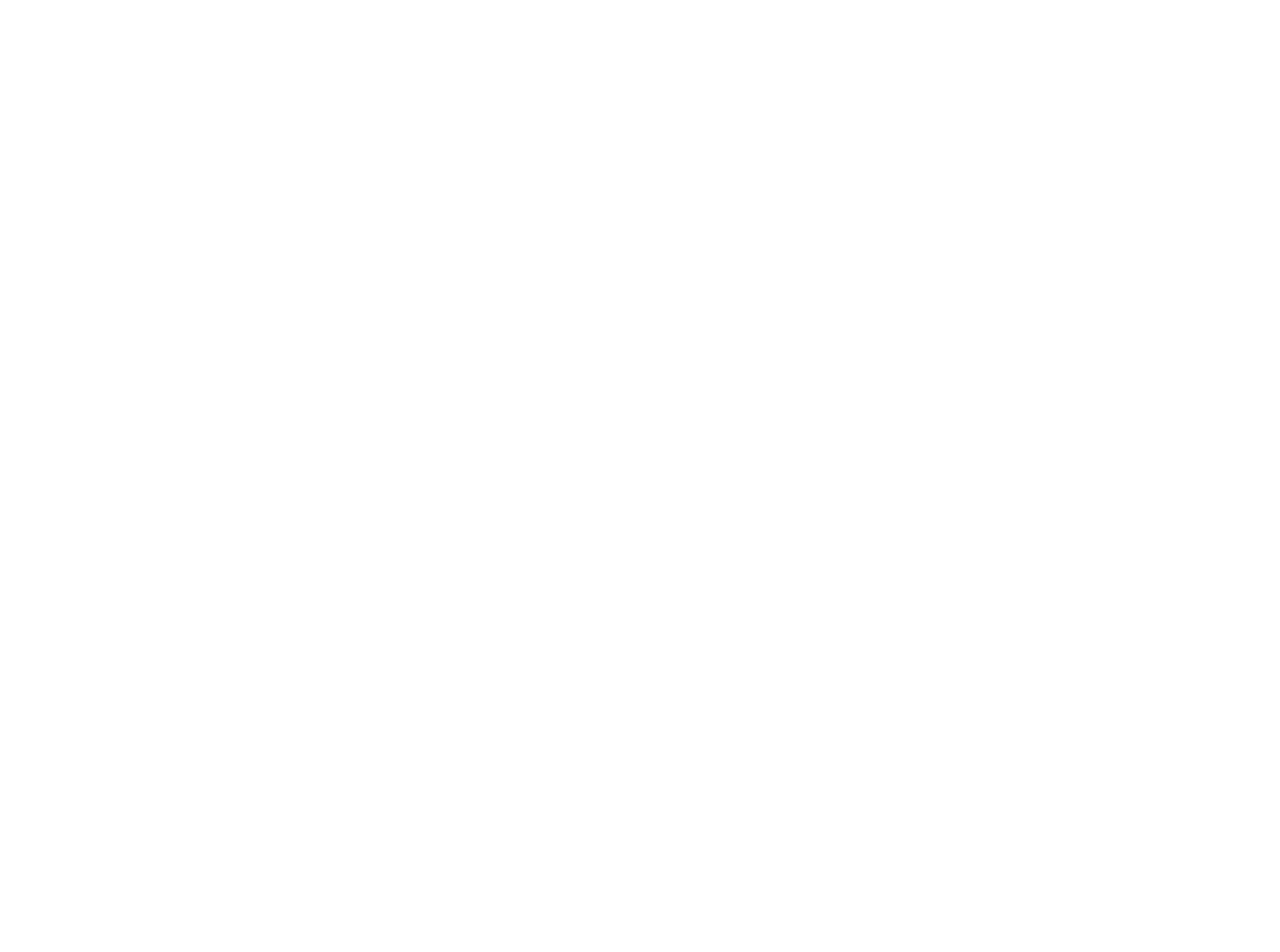
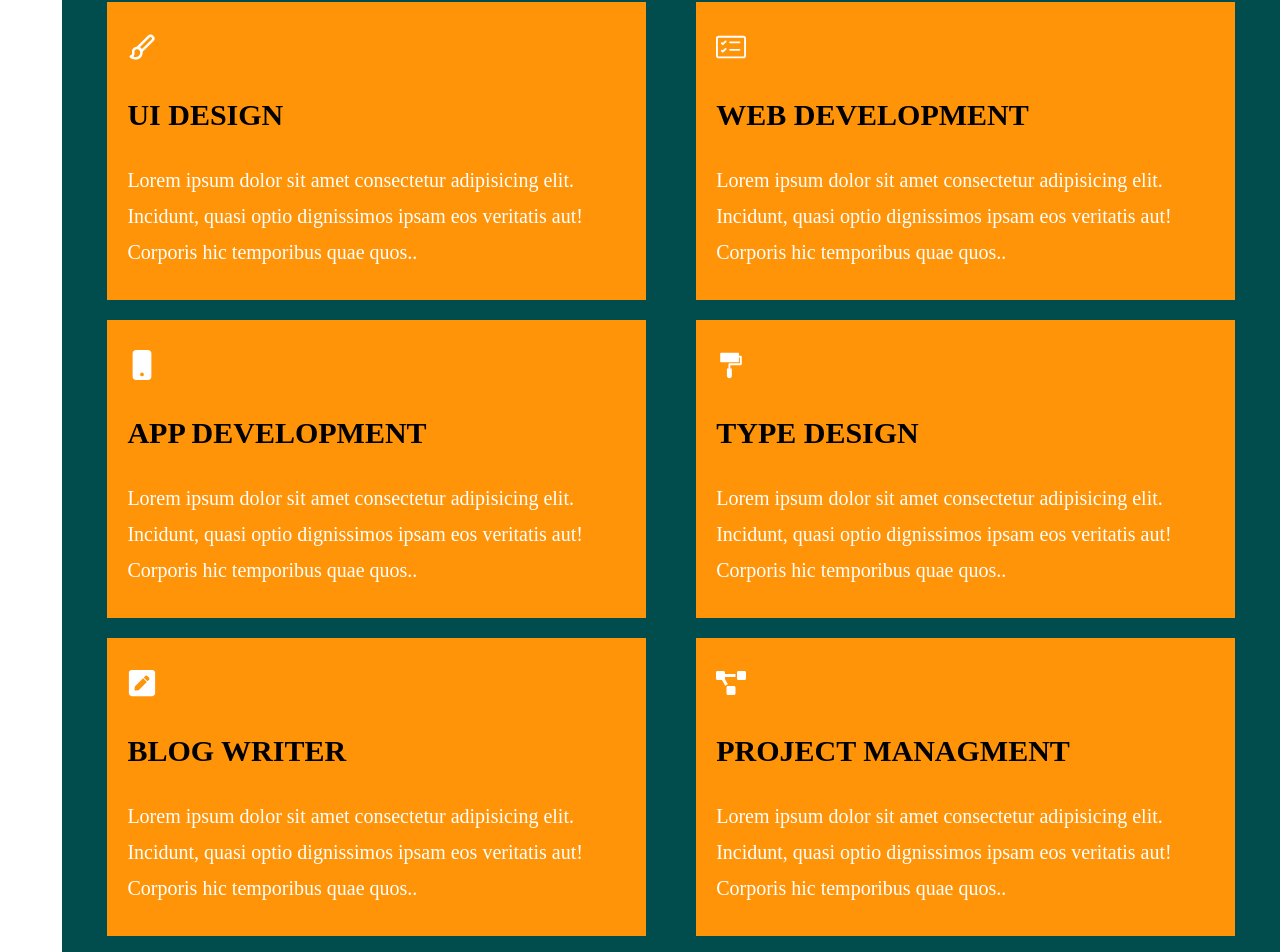
Before and after one commit to c0basi/scarlet-portfolio, a React (Create React App) app: page / in a window 1280 px wide. Shown: the part 3512-4464 px from the top of the page. Before the commit the page ends 3444 px from the top, so only its background shows below. Built offline with nearby package versions, Linux system fonts and the light colour scheme; the HTML template or start-up script is replaced by a standard one; a web font is replaced by a local one.

Commit message:
provides styling for the services section

```diff
--- a/src/components/MainContent/MainContent.js
+++ b/src/components/MainContent/MainContent.js
@@ -2,6 +2,7 @@
 import ShowCase from './Showcase';
 import WorkSection from './WorkSection';
 import AboutMe from './AboutMe';
+import Services from './Services';
 import './MainContent.css';
 const MainContent = () => {
 	return (
@@ -10,6 +11,7 @@
 			<ShowCase />
 			<WorkSection />
 			<AboutMe />
+			<Services />
 		</main>
 	);
 };
--- /dev/null
+++ b/src/components/MainContent/Services.css
@@ -0,0 +1,36 @@
+.services {
+	display: flex;
+	flex-wrap: wrap;
+	background-color: var(--primary-color);
+	justify-content: center;
+	align-items: center;
+	padding: 6rem 2rem 2rem;
+}
+
+.service {
+	background-color: var(--secondary-color);
+	flex-basis: 40rem;
+	flex-grow: 1;
+	padding: 3rem 2rem;
+	margin: 1rem 2.5rem;
+}
+
+.services--title,
+.services-icons {
+	margin-bottom: 2rem;
+	font-size: 3rem;
+}
+
+.services-icons {
+	color: white;
+}
+
+.services--title {
+	text-transform: uppercase;
+}
+
+.services--para {
+	font-family: 'Indie family', cursive;
+	color: white;
+	font-size: 2rem;
+}
--- /dev/null
+++ b/src/components/MainContent/Services.js
@@ -0,0 +1,85 @@
+import { IconContext } from 'react-icons';
+import { BiPaint } from 'react-icons/bi';
+import { BsCardChecklist } from 'react-icons/bs';
+import { BsFillPhoneFill } from 'react-icons/bs';
+import { AiFillFormatPainter } from 'react-icons/ai';
+import { FaPenSquare } from 'react-icons/fa';
+import { FaProjectDiagram } from 'react-icons/fa';
+
+import './Services.css';
+const Services = () => {
+	return (
+		<IconContext.Provider value={{ className: 'services-icons' }}>
+			<section className="services">
+				<div className="service services__service-1">
+					<BiPaint />
+					<h3 className="services--title services__servide-1--title">
+						UI Design
+					</h3>
+					<p className="services__service-1--para services--para">
+						Lorem ipsum dolor sit amet consectetur adipisicing elit. Incidunt,
+						quasi optio dignissimos ipsam eos veritatis aut! Corporis hic
+						temporibus quae quos..
+					</p>
+				</div>
+				<div className="service services__service-2">
+					<BsCardChecklist />
+					<h3 className="services--title services__servide-2--title">
+						Web Development
+					</h3>
+					<p className="services__service-3--para services--para">
+						Lorem ipsum dolor sit amet consectetur adipisicing elit. Incidunt,
+						quasi optio dignissimos ipsam eos veritatis aut! Corporis hic
+						temporibus quae quos..
+					</p>
+				</div>
+				<div className="service services__service-3">
+					<BsFillPhoneFill />
+					<h3 className="services--title services__servide-3--title">
+						App Development
+					</h3>
+					<p className="services__service-3--para services--para">
+						Lorem ipsum dolor sit amet consectetur adipisicing elit. Incidunt,
+						quasi optio dignissimos ipsam eos veritatis aut! Corporis hic
+						temporibus quae quos..
+					</p>
+				</div>
+				<div className="service services__service-4">
+					<AiFillFormatPainter />
+					<h3 className="services--title services__servide-4--title">
+						Type Design
+					</h3>
+					<p className="services__service-4--para services--para">
+						Lorem ipsum dolor sit amet consectetur adipisicing elit. Incidunt,
+						quasi optio dignissimos ipsam eos veritatis aut! Corporis hic
+						temporibus quae quos..
+					</p>
+				</div>
+				<div className="service services__service-5">
+					<FaPenSquare />
+					<h3 className="services--title services__servide-5--title">
+						Blog Writer
+					</h3>
+					<p className="services__service-5--para services--para">
+						Lorem ipsum dolor sit amet consectetur adipisicing elit. Incidunt,
+						quasi optio dignissimos ipsam eos veritatis aut! Corporis hic
+						temporibus quae quos..
+					</p>
+				</div>
+				<div className="service services__service-6">
+					<FaProjectDiagram />
+					<h3 className="services--title services__servide-6--title">
+						Project Managment
+					</h3>
+					<p className="services__service-6--para services--para">
+						Lorem ipsum dolor sit amet consectetur adipisicing elit. Incidunt,
+						quasi optio dignissimos ipsam eos veritatis aut! Corporis hic
+						temporibus quae quos..
+					</p>
+				</div>
+			</section>
+		</IconContext.Provider>
+	);
+};
+
+export default Services;
```
Also changed, not shown: 1 other file (tests, documents, lock files or other folders).
